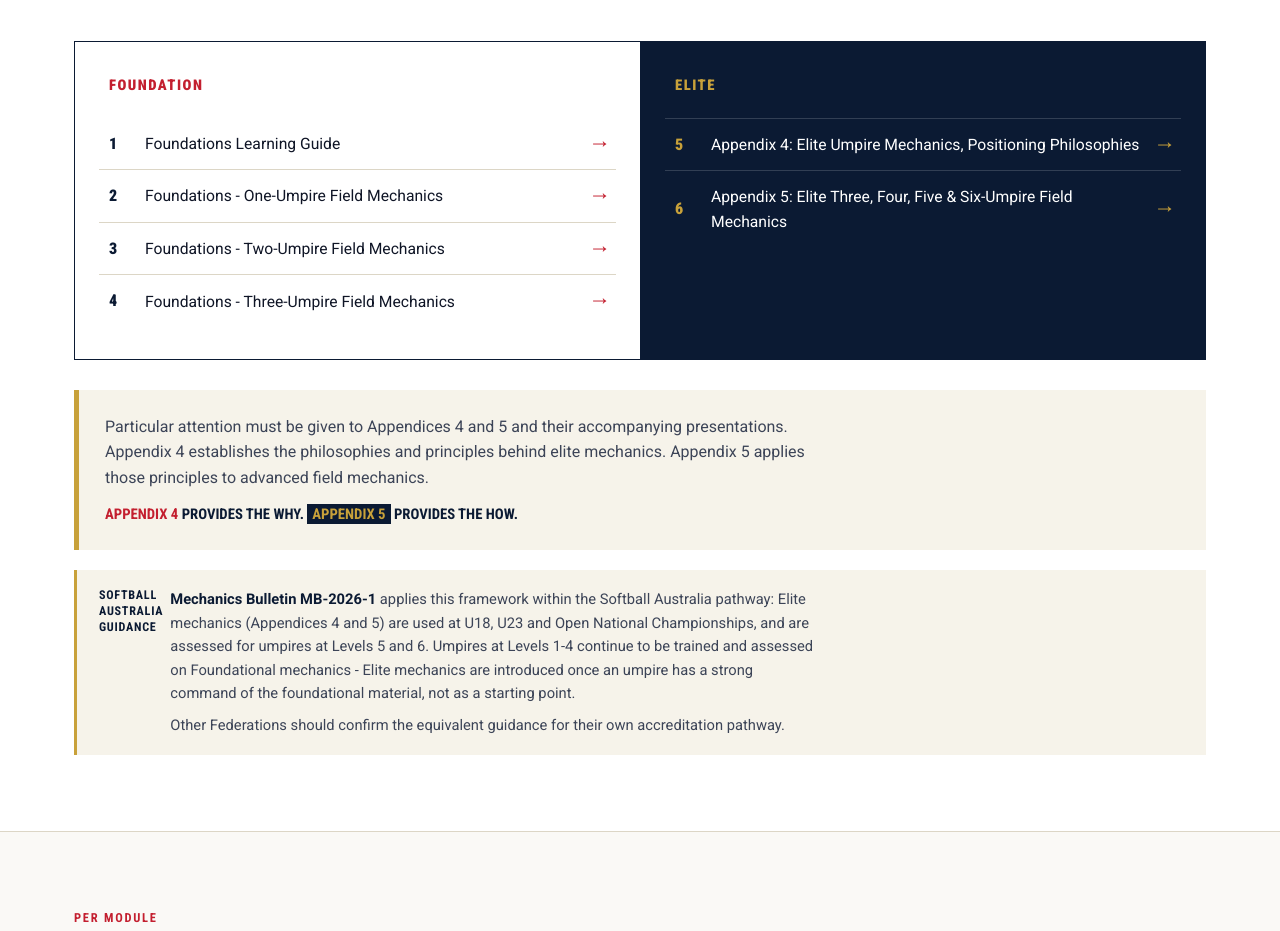
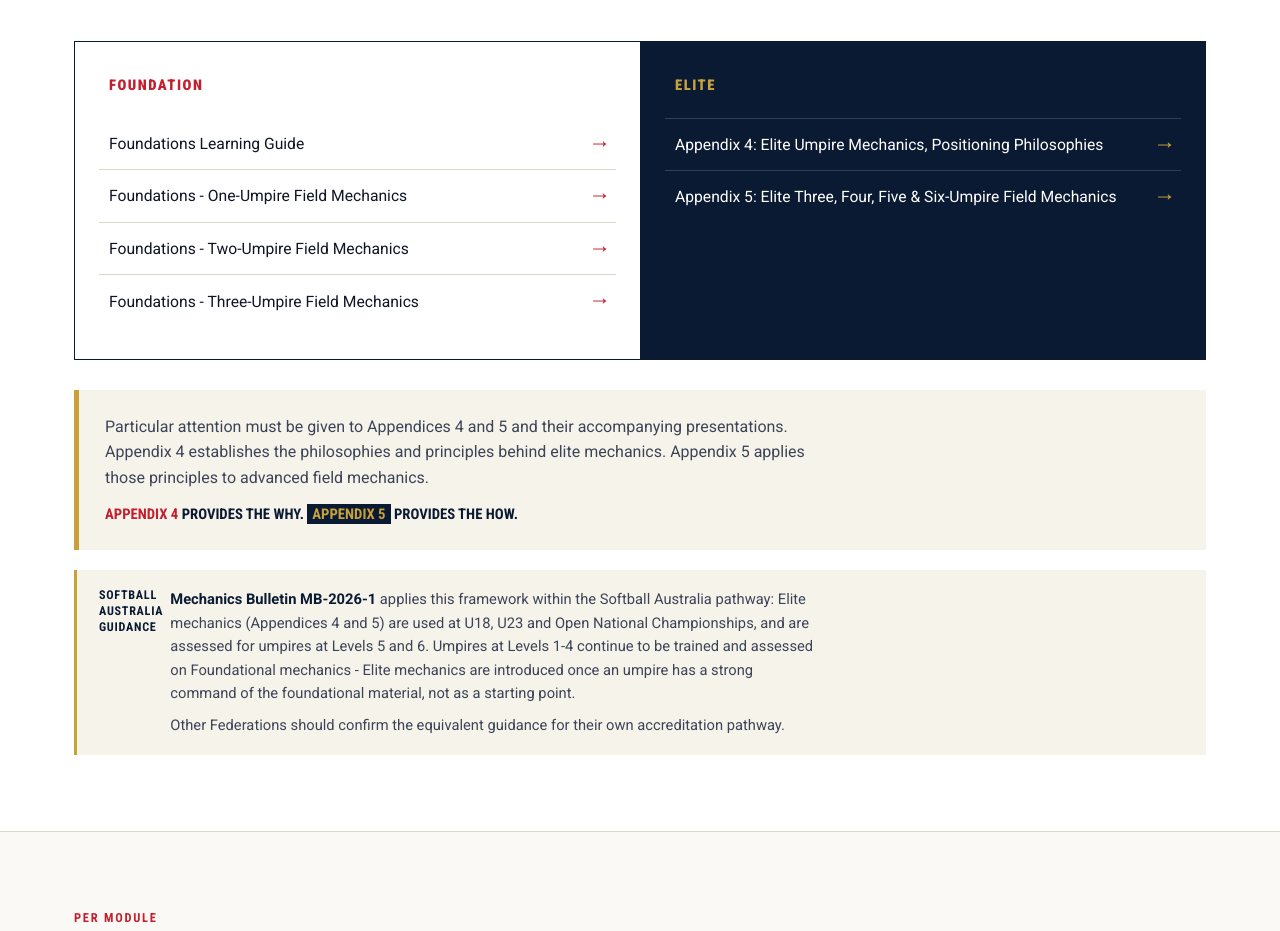
Before and after one commit to alexAAH1202/WBSC, a plain HTML site: page index.html in a window 1280 px wide. Shown: the part 2834-3765 px from the top of the page. Drawn offline with Linux system fonts and the light colour scheme; a web font is replaced by a local one.

Commit message:
Home page: remove numbers from the learning sequence list (#19)
* Add email-code login, learner receipts, Director results page, failure alerts and daily health check

Co-Authored-By: Claude Sonnet 5.5 <noreply@anthropic.com>
Claude-Session: https://claude.ai/code/session_016x1qM13e7oNtfexvtdbmrV

* Knowledge Check becomes unmarked practice; marked feedback points to the manual; bot checks; question bank moved to questions.js

Co-Authored-By: Claude Sonnet 5.5 <noreply@anthropic.com>
Claude-Session: https://claude.ai/code/session_016x1qM13e7oNtfexvtdbmrV

* Add Director login link to the footer of every page

Co-Authored-By: Claude Sonnet 5.5 <noreply@anthropic.com>
Claude-Session: https://claude.ai/code/session_016x1qM13e7oNtfexvtdbmrV

* Remove Privacy from the main menu; keep it in the footer

Co-Authored-By: Claude Sonnet 5.5 <noreply@anthropic.com>
Claude-Session: https://claude.ai/code/session_016x1qM13e7oNtfexvtdbmrV

* Redraft the privacy page and add a cookies and privacy pop-up

Co-Authored-By: Claude Sonnet 5.5 <noreply@anthropic.com>
Claude-Session: https://claude.ai/code/session_016x1qM13e7oNtfexvtdbmrV

* Replace en and em dashes in visible page text with hyphens

Co-Authored-By: Claude Sonnet 5.5 <noreply@anthropic.com>
Claude-Session: https://claude.ai/code/session_016x1qM13e7oNtfexvtdbmrV

* Home page: remove numbers from the Required Learning Sequence list

Co-Authored-By: Claude Sonnet 5.5 <noreply@anthropic.com>
Claude-Session: https://claude.ai/code/session_016x1qM13e7oNtfexvtdbmrV

---------

Co-authored-by: Claude <noreply@anthropic.com>

```diff
--- a/index.html
+++ b/index.html
@@ -293,8 +293,6 @@
   .seq-col.elite a.seq-item:hover,.seq-col.elite a.seq-item:focus-visible{background:var(--navy-800);}
   .seq-item .seq-arrow{margin-left:auto;color:var(--red-600);font-family:var(--font-display);font-weight:700;flex-shrink:0;}
   .seq-col.elite .seq-item .seq-arrow{color:var(--gold-500);}
-  .seq-n{font-family:var(--font-display);font-weight:900;font-size:1rem;color:var(--navy-950);width:22px;flex-shrink:0;}
-  .seq-col.elite .seq-n{color:var(--gold-500);}
   .seq-item p{font-size:0.98rem;}
   @media (max-width:760px){
     .sequence-cols{grid-template-columns:1fr;}
@@ -723,15 +721,15 @@
       <div class="sequence-cols">
         <div class="seq-col">
           <div class="seq-col-title">Foundation</div>
-          <a class="seq-item" href="https://drive.google.com/file/d/114_zeKeveKtpbHoBT8kYQtFycEYgDtWY/view?usp=sharing" target="_blank" rel="noopener" aria-label="1. Foundations Learning Guide (PDF, opens in a new tab)"><span class="seq-n">1</span><p>Foundations Learning Guide</p><span class="seq-arrow" aria-hidden="true">&rarr;</span></a>
-          <a class="seq-item" href="https://drive.google.com/file/d/1sQ8A8xePiR2yT8il3odktgi-1qmRTewj/view?usp=sharing" target="_blank" rel="noopener" aria-label="2. Foundations - One-Umpire Field Mechanics (PDF, opens in a new tab)"><span class="seq-n">2</span><p>Foundations - One-Umpire Field Mechanics</p><span class="seq-arrow" aria-hidden="true">&rarr;</span></a>
-          <a class="seq-item" href="https://drive.google.com/file/d/1Voe1LAQQjz5SDlX_WMiPMOc-023LUYq3/view?usp=sharing" target="_blank" rel="noopener" aria-label="3. Foundations - Two-Umpire Field Mechanics (PDF, opens in a new tab)"><span class="seq-n">3</span><p>Foundations - Two-Umpire Field Mechanics</p><span class="seq-arrow" aria-hidden="true">&rarr;</span></a>
-          <a class="seq-item" href="https://drive.google.com/file/d/1hyP4NDMCsg_K84p0hHN_wyV8Y-rOVjFV/view?usp=sharing" target="_blank" rel="noopener" aria-label="4. Foundations - Three-Umpire Field Mechanics (PDF, opens in a new tab)"><span class="seq-n">4</span><p>Foundations - Three-Umpire Field Mechanics</p><span class="seq-arrow" aria-hidden="true">&rarr;</span></a>
+          <a class="seq-item" href="https://drive.google.com/file/d/114_zeKeveKtpbHoBT8kYQtFycEYgDtWY/view?usp=sharing" target="_blank" rel="noopener" aria-label="Foundations Learning Guide (PDF, opens in a new tab)"><p>Foundations Learning Guide</p><span class="seq-arrow" aria-hidden="true">&rarr;</span></a>
+          <a class="seq-item" href="https://drive.google.com/file/d/1sQ8A8xePiR2yT8il3odktgi-1qmRTewj/view?usp=sharing" target="_blank" rel="noopener" aria-label="Foundations - One-Umpire Field Mechanics (PDF, opens in a new tab)"><p>Foundations - One-Umpire Field Mechanics</p><span class="seq-arrow" aria-hidden="true">&rarr;</span></a>
+          <a class="seq-item" href="https://drive.google.com/file/d/1Voe1LAQQjz5SDlX_WMiPMOc-023LUYq3/view?usp=sharing" target="_blank" rel="noopener" aria-label="Foundations - Two-Umpire Field Mechanics (PDF, opens in a new tab)"><p>Foundations - Two-Umpire Field Mechanics</p><span class="seq-arrow" aria-hidden="true">&rarr;</span></a>
+          <a class="seq-item" href="https://drive.google.com/file/d/1hyP4NDMCsg_K84p0hHN_wyV8Y-rOVjFV/view?usp=sharing" target="_blank" rel="noopener" aria-label="Foundations - Three-Umpire Field Mechanics (PDF, opens in a new tab)"><p>Foundations - Three-Umpire Field Mechanics</p><span class="seq-arrow" aria-hidden="true">&rarr;</span></a>
         </div>
         <div class="seq-col elite">
           <div class="seq-col-title">Elite</div>
-          <a class="seq-item" href="https://drive.google.com/file/d/1tiB_QGWkUN2xLHEY6_coZ4R7tt7PxpGw/view?usp=sharing" target="_blank" rel="noopener" aria-label="5. Appendix 4: Elite Umpire Mechanics, Positioning Philosophies (PDF, opens in a new tab)"><span class="seq-n">5</span><p>Appendix 4: Elite Umpire Mechanics, Positioning Philosophies</p><span class="seq-arrow" aria-hidden="true">&rarr;</span></a>
-          <a class="seq-item" href="https://drive.google.com/file/d/13Ycd4EJSSQcVkRb7F4bBdFjIb316duX0/view?usp=sharing" target="_blank" rel="noopener" aria-label="6. Appendix 5: Elite Three, Four, Five and Six-Umpire Field Mechanics (PDF, opens in a new tab)"><span class="seq-n">6</span><p>Appendix 5: Elite Three, Four, Five &amp; Six-Umpire Field Mechanics</p><span class="seq-arrow" aria-hidden="true">&rarr;</span></a>
+          <a class="seq-item" href="https://drive.google.com/file/d/1tiB_QGWkUN2xLHEY6_coZ4R7tt7PxpGw/view?usp=sharing" target="_blank" rel="noopener" aria-label="Appendix 4: Elite Umpire Mechanics, Positioning Philosophies (PDF, opens in a new tab)"><p>Appendix 4: Elite Umpire Mechanics, Positioning Philosophies</p><span class="seq-arrow" aria-hidden="true">&rarr;</span></a>
+          <a class="seq-item" href="https://drive.google.com/file/d/13Ycd4EJSSQcVkRb7F4bBdFjIb316duX0/view?usp=sharing" target="_blank" rel="noopener" aria-label="Appendix 5: Elite Three, Four, Five and Six-Umpire Field Mechanics (PDF, opens in a new tab)"><p>Appendix 5: Elite Three, Four, Five &amp; Six-Umpire Field Mechanics</p><span class="seq-arrow" aria-hidden="true">&rarr;</span></a>
         </div>
       </div>
 
```
